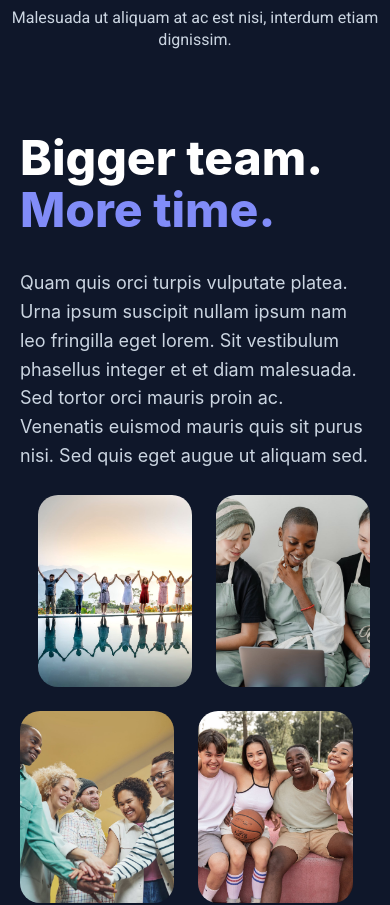
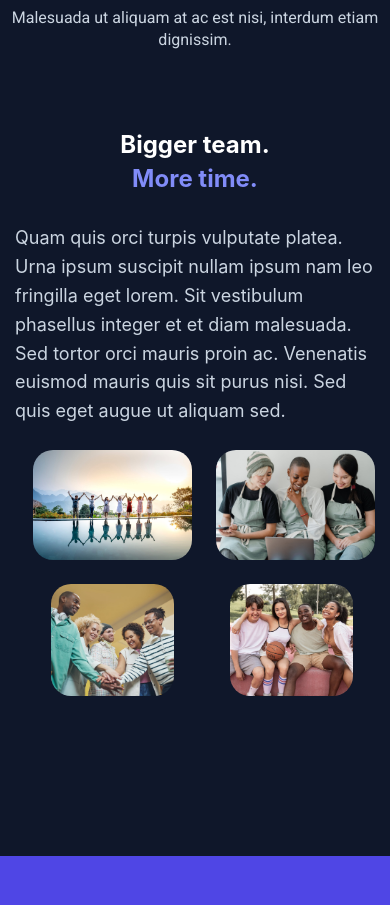
Before and after one commit to ArturKocharyan/trakor, a React (Create React App) app: page / in a window 390 px wide. Shown: the part 1380-2285 px from the top of the page. Built offline with nearby package versions, Linux system fonts and the light colour scheme; the HTML template or start-up script is replaced by a standard one.

Commit message:
team baner bug fix

```diff
--- a/src/Components/TeamBanner/style.module.css
+++ b/src/Components/TeamBanner/style.module.css
@@ -2,7 +2,7 @@
     display: flex;
     width: 100%;
     justify-content: center;
-    padding: 80px 20px;
+    padding: 80px 15px;
 }
 
 .content_container {
@@ -27,6 +27,7 @@
     font-weight: 800;
     line-height: 52.8px;
     text-align: left;
+    gap: 8px;
 }
 
 .title_container :last-child {
@@ -49,7 +50,6 @@
 
 .top_container {
     display: flex;
-    height: 192px;
     width: 95%;
     align-self: end;
     justify-content: flex-end;
@@ -72,15 +72,22 @@
 
 .images_container img {
     width: 100%;
-    height: 100% ;
+    height: 100%;
     object-fit: cover;
     border-radius: 20px;
 }
 
-.bottom_container .image_span {
+.bottom_container :first-child {
     height: 100%;
     max-width: 192px;
-    max-width: 264px;
+    max-width: 207px;
+    width: 100%;
+}
+
+.bottom_container :last-child {
+    height: 100%;
+    max-width: 192px;
+    max-width: 345px;
     width: 100%;
 }
 
@@ -89,7 +96,52 @@
         flex-direction: column;
         gap: 24px;
     }
+
+    .top_container {
+        justify-content: flex-start;
+    }
+
+    .bottom_container {
+        justify-content: center;
+    }
+
     .text_container {
         width: 100%;
     }
+
+    .top_container .image_span {
+        max-height: 112px;
+        max-width: 172.5px;
+    }
+
+    .bottom_container :first-child {
+        max-width: 187px;
+        max-height: 112px;
+    }
+
+    .bottom_container :last-child {
+        max-width: 123px;
+        max-height: 112px;
+    }
+
+    .main_container {
+        padding-top: 80px;
+        padding-left: 15px;
+        padding-right: 15px;
+    }
+
+    .title_container {
+        font-size: 24px;
+        font-weight: 700;
+        line-height: 26.4px;
+        text-align: center;
+    }
+
+    .text_container p {
+        font-size: 18px;
+        font-weight: 400;
+        line-height: 28.8px;
+
+
+    }
 }
```
